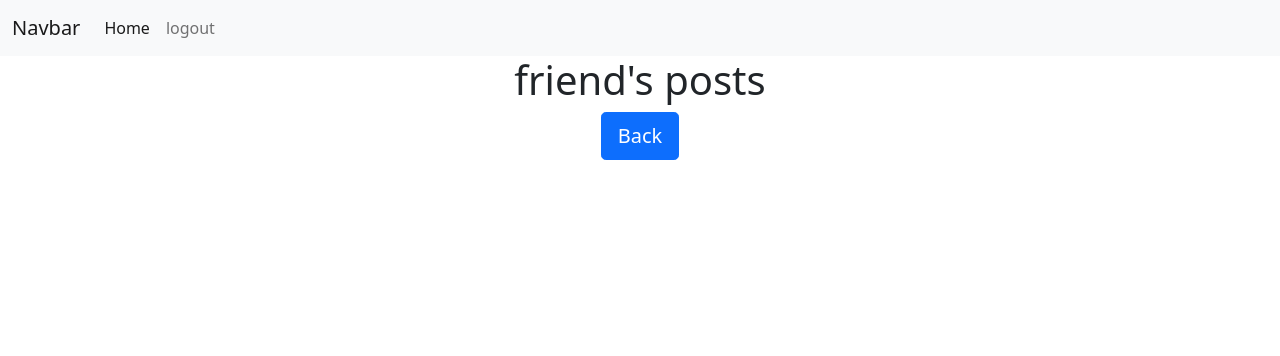
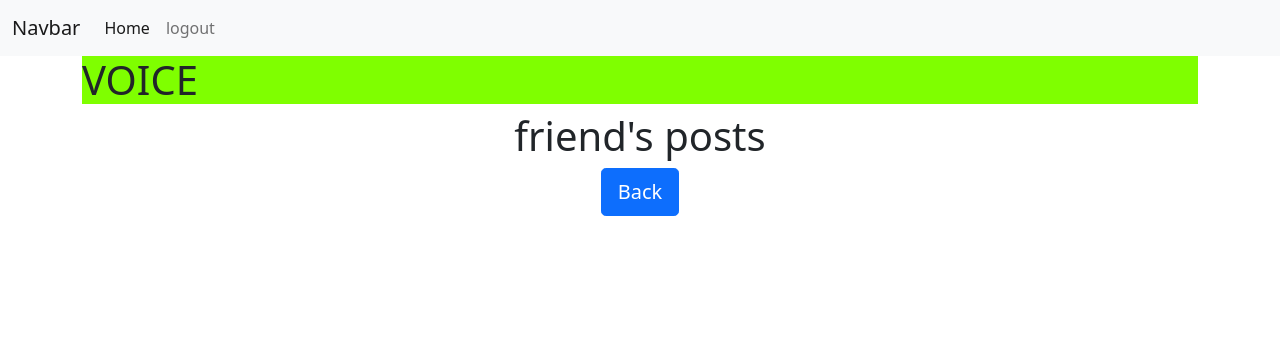
Before and after one commit to elijah-dot/Flask-ip3, a Flask app: a page that uses website/templates/posts_div.html in a window 1280 px wide. Shown: the top 356 px of the page. Run offline with Flask 2, Linux system fonts and the light colour scheme; a user stored in the database is signed in; data comes from the database, SQL or seed files in the repository; some libraries are stand-ins or nearby versions.

Commit message:
views.py:created style.css ,main.py,views.py deleted blog.py

```diff
--- /dev/null
+++ b/website/static/style.css
@@ -0,0 +1,4 @@
+.section1{
+    background-color: chartreuse;
+
+}
--- a/website/templates/posts_div.html
+++ b/website/templates/posts_div.html
@@ -1,6 +1,10 @@
 {% extends "base.html" %} {% block title %}Home{% endblock %} {% block content
 %}
-<div>
+<link rel="stylesheet" href="static/style.css">
+<div class="section1">
+    <h1>VOICE</h1>
+
+
     {% for datas in data %}
     {{data.quote}}
     <!-- {{data.author}} -->
```
